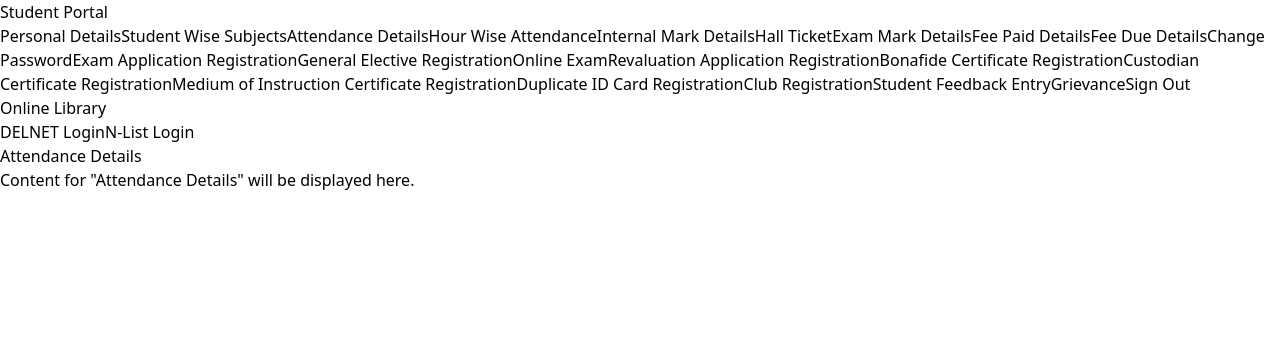
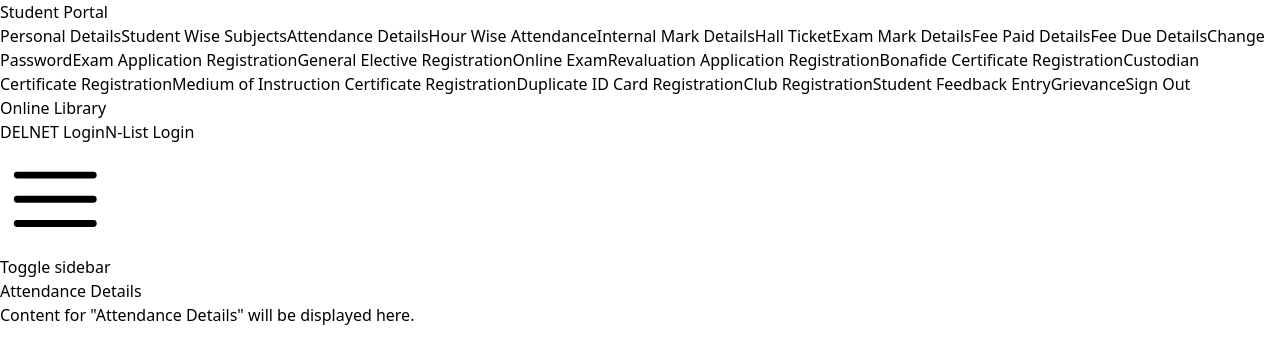
Before and after one commit to revanthlol/erp, a React (Vite) app: page / in a window 1280 px wide. Shown: the top 364 px of the page. Built offline with nearby package versions, Linux system fonts and the light colour scheme; the HTML template or start-up script is replaced by a standard one.

Commit message:
feat: Implement smooth retractable sidebar with Framer Motion

```diff
--- a/package.json
+++ b/package.json
@@ -10,6 +10,7 @@
         "preview": "vite preview"
     },
     "dependencies": {
+        "framer-motion": "^12.23.13",
         "react": "^18.2.0",
         "react-dom": "^18.2.0"
     },
@@ -24,6 +25,6 @@
         "eslint-plugin-react-refresh": "^0.4.3",
         "postcss": "^8.5.6",
         "tailwindcss": "^3.4.17",
-        "vite": "^4.4.5"
+        "vite": "^7.1.5"
     }
 }
--- a/src/App.jsx
+++ b/src/App.jsx
@@ -1,35 +1,22 @@
 import React, { useState } from 'react';
+// Make sure you have run: npm install framer-motion
+import { motion, AnimatePresence } from 'framer-motion';
 
-// --- Helper Data & Components ---
+// --- Helper Data & Components (No Changes Here) ---
 
 const menuItems = {
   main: [
-    { name: 'Personal Details' },
-    { name: 'Student Wise Subjects' },
-    { name: 'Attendance Details' },
-    { name: 'Hour Wise Attendance' },
-    { name: 'Internal Mark Details' },
-    { name: 'Hall Ticket' },
-    { name: 'Exam Mark Details' },
-    { name: 'Fee Paid Details' },
-    { name: 'Fee Due Details' },
-    { name: 'Change Password' },
-    { name: 'Exam Application Registration' },
-    { name: 'General Elective Registration' },
-    { name: 'Online Exam' },
-    { name: 'Revaluation Application Registration' },
-    { name: 'Bonafide Certificate Registration' },
-    { name: 'Custodian Certificate Registration' },
-    { name: 'Medium of Instruction Certificate Registration' },
-    { name: 'Duplicate ID Card Registration' },
-    { name: 'Club Registration' },
-    { name: 'Student Feedback Entry' },
-    { name: 'Grievance' },
-    { name: 'Sign Out' },
+    { name: 'Personal Details' }, { name: 'Student Wise Subjects' }, { name: 'Attendance Details' },
+    { name: 'Hour Wise Attendance' }, { name: 'Internal Mark Details' }, { name: 'Hall Ticket' },
+    { name: 'Exam Mark Details' }, { name: 'Fee Paid Details' }, { name: 'Fee Due Details' },
+    { name: 'Change Password' }, { name: 'Exam Application Registration' }, { name: 'General Elective Registration' },
+    { name: 'Online Exam' }, { name: 'Revaluation Application Registration' }, { name: 'Bonafide Certificate Registration' },
+    { name: 'Custodian Certificate Registration' }, { name: 'Medium of Instruction Certificate Registration' },
+    { name: 'Duplicate ID Card Registration' }, { name: 'Club Registration' }, { name: 'Student Feedback Entry' },
+    { name: 'Grievance' }, { name: 'Sign Out' },
   ],
   library: [
-    { name: 'DELNET Login' },
-    { name: 'N-List Login' },
+    { name: 'DELNET Login' }, { name: 'N-List Login' },
   ],
 };
 
@@ -42,9 +29,20 @@ const Icon = ({ path, className = "w-6 h-6" }) => (
 // --- Main Application Component ---
 
 export default function App() {
-  // CHANGE 1: Set initial state to true so it's open on load
   const [isSidebarOpen, setSidebarOpen] = useState(true);
   const [activeItem, setActiveItem] = useState('Attendance Details');
+
+  // Animation variants for the sidebar
+  const sidebarVariants = {
+    open: {
+      x: 0,
+      transition: { type: "spring", stiffness: 300, damping: 30 },
+    },
+    closed: {
+      x: "-100%",
+      transition: { type: "spring", stiffness: 300, damping: 30 },
+    },
+  };
 
   const NavItem = ({ name }) => {
     const isActive = activeItem === name;
@@ -52,11 +50,14 @@ export default function App() {
       <a
         href="#"
         className={`flex items-center px-4 py-2.5 text-sm font-medium transition-colors duration-200 rounded-lg ${
-          isActive
-            ? 'bg-blue-600 text-white'
-            : 'text-gray-300 hover:bg-gray-700 hover:text-white'
+          isActive ? 'bg-blue-600 text-white' : 'text-gray-300 hover:bg-gray-700 hover:text-white'
         }`}
-        onClick={() => setActiveItem(name)}
+        onClick={() => {
+            setActiveItem(name);
+            if (window.innerWidth < 768) {
+                setSidebarOpen(false);
+            }
+        }}
         aria-current={isActive ? 'page' : undefined}
       >
         {name}
@@ -65,67 +66,69 @@ export default function App() {
   };
 
   const Sidebar = () => (
-    <aside
-      // CHANGE 2: Removed `md:translate-x-0`. Now visibility is purely controlled by state.
-      className={`fixed inset-y-0 left-0 z-30 w-64 px-4 py-8 overflow-y-auto bg-gray-900 border-r border-gray-700 transition-transform duration-300 ease-in-out ${
-        isSidebarOpen ? 'translate-x-0' : '-translate-x-full'
-      }`}
+    <AnimatePresence>
+      {isSidebarOpen && (
+        <>
+          {/* Mobile Overlay */}
+          <motion.div
+            initial={{ opacity: 0 }}
+            animate={{ opacity: 1 }}
+            exit={{ opacity: 0 }}
+            onClick={() => setSidebarOpen(false)}
+            className="fixed inset-0 bg-black/50 z-20 md:hidden"
+          />
+
+          {/* Sidebar */}
+          <motion.aside
+            initial="closed"
+            animate="open"
+            exit="closed"
+            variants={sidebarVariants}
+            className="fixed inset-y-0 left-0 z-30 w-64 px-4 py-8 overflow-y-auto bg-gray-900 border-r border-gray-700"
             aria-label="Sidebar"
           >
             <div className="flex items-center justify-between mb-8">
               <a href="#" className="text-2xl font-bold text-white">
                 Student Portal
               </a>
-        {/* CHANGE 3: This button now toggles the state and is visible on all screen sizes */}
-        <button onClick={() => setSidebarOpen(!isSidebarOpen)} className="text-gray-400 hover:text-white">
+              <button onClick={() => setSidebarOpen(false)} className="text-gray-400 hover:text-white md:hidden">
                 <Icon path="M6 18L18 6M6 6l12 12" />
               </button>
             </div>
-
             <nav className="space-y-6">
+              <div>{menuItems.main.map((item) => <NavItem key={item.name} {...item} />)}</div>
               <div>
-          {menuItems.main.map((item) => <NavItem key={item.name} {...item} />)}
-        </div>
-        <div>
-          <h3 className="px-4 py-2 text-xs font-semibold text-gray-400 uppercase tracking-wider">
-            Online Library
-          </h3>
-          <div className="mt-2 space-y-1">
-            {menuItems.library.map((item) => <NavItem key={item.name} {...item} />)}
-          </div>
+                <h3 className="px-4 py-2 text-xs font-semibold text-gray-400 uppercase tracking-wider">Online Library</h3>
+                <div className="mt-2 space-y-1">{menuItems.library.map((item) => <NavItem key={item.name} {...item} />)}</div>
               </div>
             </nav>
-    </aside>
+          </motion.aside>
+        </>
+      )}
+    </AnimatePresence>
   );
 
   const MainContent = () => (
-    // CHANGE 4: Margin is now conditional. Added transition for smooth content shift.
-    <main className={`flex-1 p-4 sm:p-6 md:p-8 transition-all duration-300 ease-in-out ${
-        isSidebarOpen ? 'md:ml-64' : 'md:ml-0'
-      }`}>
+    // CHANGE: Use padding for the main content shift. This is much more stable.
+    <main className={`flex-1 transition-all duration-300 ease-in-out ${isSidebarOpen ? 'md:pl-64' : 'md:pl-0'}`}>
+      <div className="p-4 sm:p-6 md:p-8">
         <div className="bg-slate-900 bg-[radial-gradient(rgba(255,255,255,0.1)_1px,transparent_1px)] [background-size:30px_30px] min-h-screen text-white">
           <div className="max-w-7xl mx-auto">
-          {/* CHANGE 5: This button is now only needed if sidebar is closed */}
-          {!isSidebarOpen && (
             <button
-                onClick={() => setSidebarOpen(true)}
+              onClick={() => setSidebarOpen(!isSidebarOpen)}
               className="p-2 mb-4 text-gray-400 bg-gray-800 rounded-md"
               aria-controls="sidebar"
               aria-expanded={isSidebarOpen}
             >
               <Icon path="M3.75 6.75h16.5M3.75 12h16.5m-16.5 5.25h16.5" />
-                <span className="sr-only">Open sidebar</span>
+              <span className="sr-only">Toggle sidebar</span>
             </button>
-          )}
 
-          <h1 className="text-3xl font-bold text-white mb-6">
-            {activeItem}
-          </h1>
+            <h1 className="text-3xl font-bold text-white mb-6">{activeItem}</h1>
 
             <div className="bg-gray-800/50 p-8 rounded-lg border border-gray-700">
-            <p className="text-center text-gray-400">
-              Content for "{activeItem}" will be displayed here.
-            </p>
+              <p className="text-center text-gray-400">Content for "{activeItem}" will be displayed here.</p>
+            </div>
           </div>
         </div>
       </div>
@@ -133,8 +136,7 @@ export default function App() {
   );
 
   return (
-    // Use `flex` on the container for better layout management
-    <div className="flex bg-gray-900 min-h-screen">
+    <div className="bg-gray-900 min-h-screen flex">
       <Sidebar />
       <MainContent />
     </div>
```
Also changed, not shown: 1 other file (tests, documents, lock files or other folders). Lines whose indentation alone changed are shown as unchanged.
